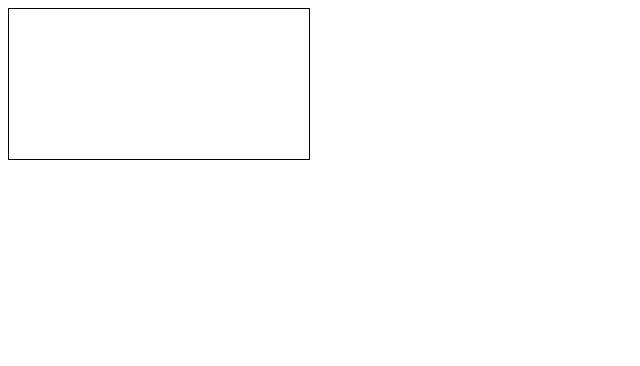
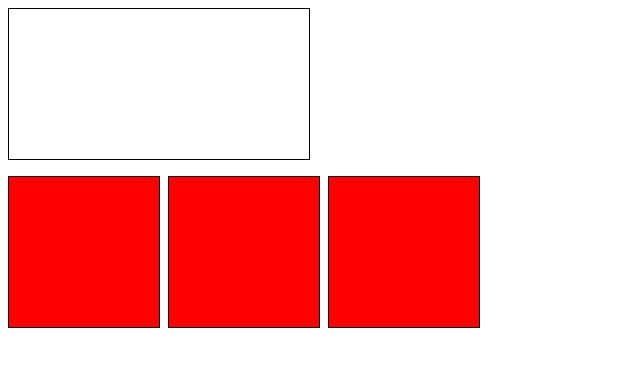
Before and after one commit to mogamoga1024/MedianCut, a plain HTML site: page index.html in a window 1280 px wide. Shown: the whole page, without its empty margins (0-640 px from the left). Drawn offline with Linux system fonts and the light colour scheme.

Commit message:
素直でもっといたい

```diff
--- a/index.html
+++ b/index.html
@@ -4,14 +4,15 @@
   <meta charset="UTF-8">
   <meta name="viewport" content="width=device-width, initial-scale=1.0">
   <title>メディアンカット</title>
-  <style>
-    canvas {
-      border: 1px solid black;
-    }
-  </style>
+  <link rel="stylesheet" href="style.css">
 </head>
 <body>
   <canvas></canvas>
+  <div id="result">
+    <div class="color"></div>
+    <div class="color"></div>
+    <div class="color"></div>
+  </div>
   <script src="main.js"></script>
 </body>
 </html>
--- /dev/null
+++ b/style.css
@@ -0,0 +1,21 @@
+
+canvas {
+  display: block;
+  margin-bottom: 16px;
+  border: 1px solid black;
+}
+
+#result {
+  display: flex;
+}
+
+.color {
+  width: 150px;
+  height: 150px;
+  background-color: red;
+  border: 1px solid black;
+}
+
+.color:not(:first-of-type) {
+  margin-left: 8px;
+}
```
